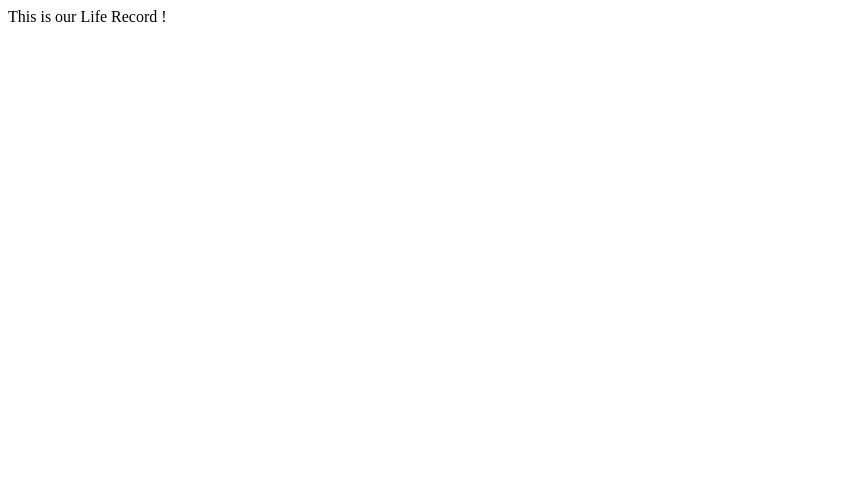
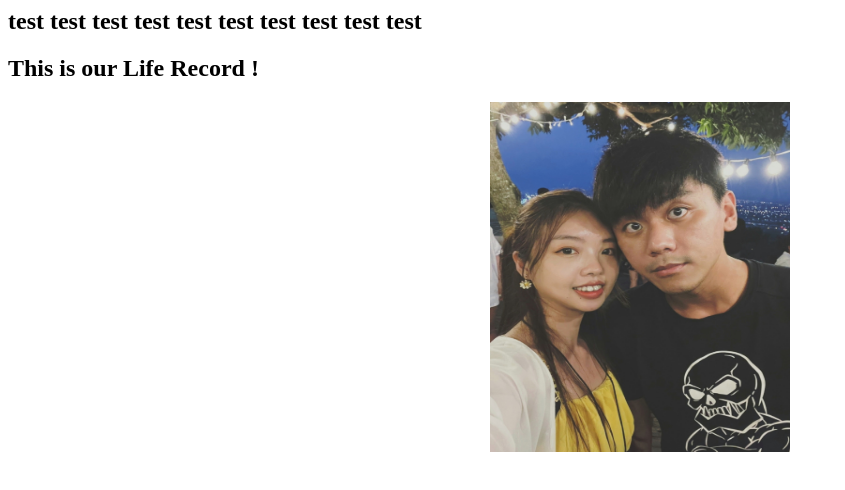
Before and after one commit to WCindy520/2life, a plain HTML site: page index.html in a window 1280 px wide. Shown: the whole page, without its empty margins (0-845 px from the left). Drawn offline with Linux system fonts and the light colour scheme.

Commit message:
add some content for test

```diff
--- a/index.html
+++ b/index.html
@@ -7,8 +7,10 @@
 
 <body>
 
+<h2 > test test  test test test test test test test test </h2>
+<h2 > This is our Life Record ! </h2>
 
-This is our Life Record !
+<img src="./assets/photos/wcindy_ilan.jpg"  style="display:block; margin:auto; width:300px ;height:350px "  />
 </body>
 
 </html>
```
Also changed, not shown: assets/photos/wcindy_ilan.jpg (added).
